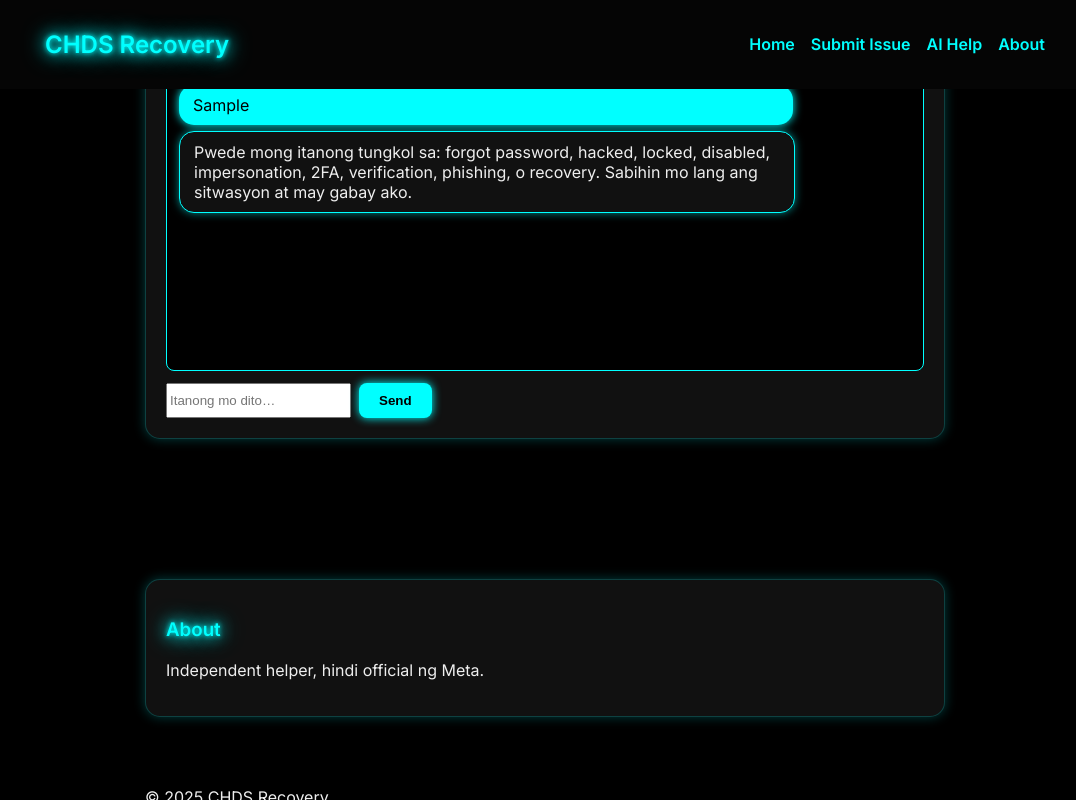
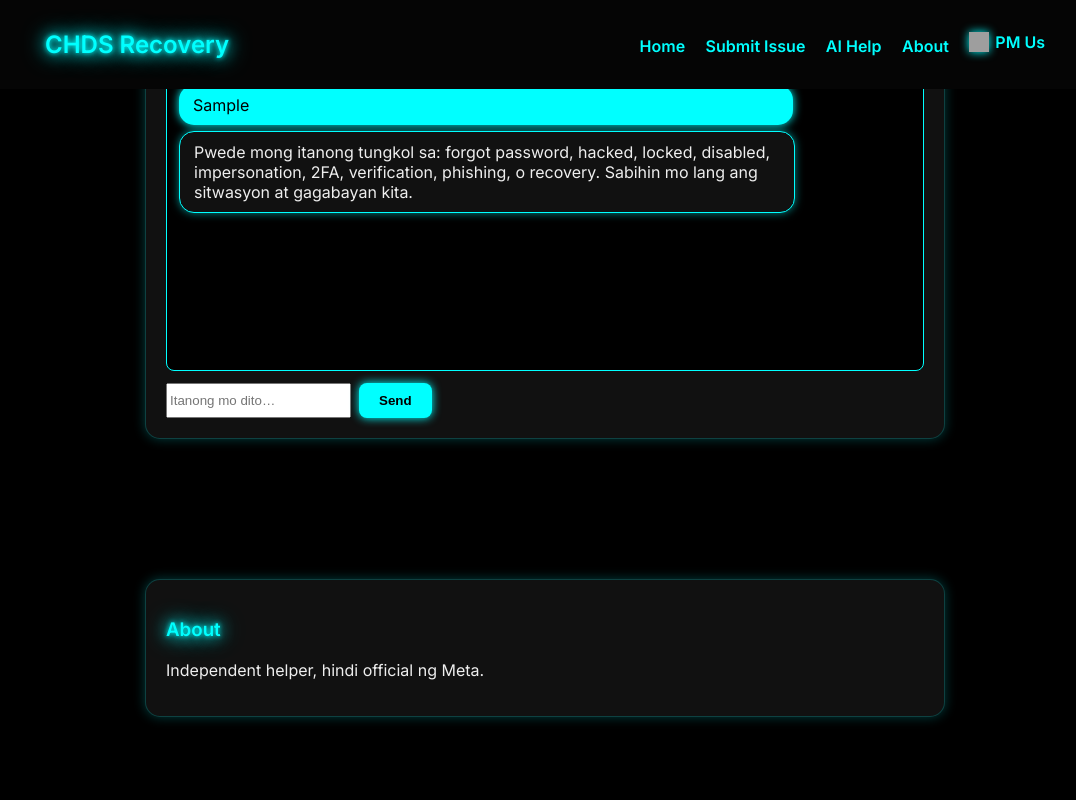
Before and after one commit to TradebookSecrets/CHDS-Recovery, a plain HTML site: page index.html in a window 1280 px wide. Both pictures are taken after typing "Sample" into the empty fields and a click on the button "Send". Shown: the part 1778-2578 px from the top of the page, without its empty margins (95-1171 px from the left). Drawn offline with Linux system fonts and the light colour scheme; grey boxes are pictures that could not be loaded.

Commit message:
Update index.html

```diff
--- a/index.html
+++ b/index.html
@@ -10,8 +10,9 @@
     .neon{color:#0ff;text-shadow:0 0 5px #0ff,0 0 15px #0ff,0 0 25px #0ff}
     nav{background:#050505;position:sticky;top:0;z-index:100;padding:10px 0;box-shadow:0 0 15px #0ff66}
     nav .container{display:flex;justify-content:space-between;align-items:center;max-width:1000px;margin:auto;padding:0 16px}
-    .menu a{margin-left:16px;color:#0ff;text-decoration:none;font-weight:600;transition:.3s}
-    .menu a:hover{text-shadow:0 0 10px #0ff,0 0 20px #0ff;color:#fff}
+    .menu a{margin-left:16px;color:#0ff;text-decoration:none;font-weight:600;transition:.3s;display:inline-flex;align-items:center;gap:6px}
+    .menu a:hover{text-shadow:0 0 10px #0ff,0 0 20px #0ff;color:#fff;transform:scale(1.1);animation:bounce 0.6s}
+    @keyframes bounce{0%,100%{transform:translateY(0)}50%{transform:translateY(-5px)}}
     section{padding:70px 20px;animation:fadeIn 1s ease both}
     @keyframes fadeIn{from{opacity:0;transform:translateY(20px)}to{opacity:1;transform:translateY(0)}}
     .container{max-width:800px;margin:auto}
@@ -30,87 +31,127 @@
     .overlay{position:fixed;inset:0;background:#000d;display:grid;place-items:center;z-index:1000}
     .spinner{border:6px solid #333;border-top:6px solid #0ff;border-radius:50%;width:70px;height:70px;animation:spin 1s linear infinite;margin:auto}
     @keyframes spin{0%{transform:rotate(0)}100%{transform:rotate(360deg)}}
-    .loading-text{color:#0ff;margin-top:10px;font-family:'Orbitron',sans-serif;letter-spacing:2px;animation:blink 1s infinite}
-    @keyframes blink{0%,100%{opacity:1}50%{opacity:.3}}
+    .loading-text{color:#0ff;margin-top:10px;font-family:'Orbitron',sans-serif;letter-spacing:2px}
+    footer{text-align:center;padding:20px;font-size:14px;color:#888}
+    .fb-logo{width:20px;height:20px;filter:drop-shadow(0 0 5px #0ff)}
   </style>
 </head>
 <body>
   <!-- LOADING -->
-  <div class="overlay" id="overlay">
-    <div>
-      <div class="spinner"></div>
-      <div class="loading-text">Loading…</div>
+  <div class="overlay" id="overlay"><div><div class="spinner"></div><div class="loading-text">Loading…</div></div></div>
+
+  <!-- NAV -->
+  <nav>
+    <div class="container">
+      <h2 class="neon">CHDS Recovery</h2>
+      <div class="menu">
+        <a href="#home">Home</a>
+        <a href="#submit">Submit Issue</a>
+        <a href="#chat">AI Help</a>
+        <a href="#about">About</a>
+        <a href="https://m.me/chds.recovery" target="_blank">
+          <img src="https://cdn-icons-png.flaticon.com/512/124/124010.png" class="fb-logo"/> PM Us
+        </a>
       </div>
     </div>
-
-  <!-- NAV -->
-  <nav><div class="container"><h2 class="neon">CHDS Recovery</h2><div class="menu"><a href="#home">Home</a><a href="#submit">Submit Issue</a><a href="#chat">AI Help</a><a href="#about">About</a></div></div></nav>
+  </nav>
 
   <!-- HERO -->
-  <section id="home" class="hero"><div class="container"><div class="card"><h2 class="neon">Facebook Recovery Assistance</h2><p>Kumonekta sa AI para malaman ang mga possible issues at solutions.</p></div></div></section>
+  <section id="home" class="hero">
+    <div class="container">
+      <div class="card">
+        <h2 class="neon">Facebook Recovery Assistance</h2>
+        <p>Kumonekta sa AI para malaman ang mga possible issues at solutions.</p>
+      </div>
+    </div>
+  </section>
 
   <!-- FORM -->
-  <section id="submit"><div class="container"><div class="card"><h3 class="neon">Submit Your Issue</h3>
+  <section id="submit">
+    <div class="container">
+      <div class="card">
+        <h3 class="neon">Submit Your Issue</h3>
         <form id="issueForm">
           <input id="name" name="name" placeholder="Pangalan" required>
           <input id="email" name="email" type="email" placeholder="Email" required>
           <input id="fb" name="fb" placeholder="Facebook Profile Link">
           <textarea id="issue" name="issue" placeholder="Describe the issue…" required></textarea>
-      <select id="priority" name="priority"><option>Normal</option><option>High</option><option>Critical</option></select>
-      <input type="submit" class="btn" value="Submit Issue">
+          <select id="priority" name="priority">
+            <option>Normal</option>
+            <option>High</option>
+            <option>Critical</option>
+          </select>
+          <input type="submit" class="btn" value="Send Issue">
           <p id="formStatus"></p>
         </form>
-  </div></div></section>
+      </div>
+    </div>
+  </section>
 
   <!-- CHATBOT -->
-  <section id="chat"><div class="container"><div class="card"><h3 class="neon">AI Customer Service</h3>
+  <section id="chat">
+    <div class="container">
+      <div class="card">
+        <h3 class="neon">AI Customer Service</h3>
         <div class="chat">
           <div id="chatlog" class="chatlog"></div>
-      <div style="display:flex;gap:8px"><input id="chatInput" placeholder="Itanong mo dito…"><button id="sendBtn" class="btn">Send</button></div>
+          <div style="display:flex;gap:8px">
+            <input id="chatInput" placeholder="Itanong mo dito…">
+            <button id="sendBtn" class="btn">Send</button>
           </div>
-  </div></div></section>
+        </div>
+      </div>
+    </div>
+  </section>
 
   <!-- ABOUT -->
-  <section id="about"><div class="container"><div class="card"><h3 class="neon">About</h3><p>Independent helper, hindi official ng Meta.</p></div></div></section>
+  <section id="about">
+    <div class="container">
+      <div class="card">
+        <h3 class="neon">About</h3>
+        <p>Independent helper, hindi official ng Meta.</p>
+      </div>
+    </div>
+  </section>
 
   <footer><div class="container">© <span id="year"></span> CHDS Recovery</div></footer>
 
   <script>
     const $=s=>document.querySelector(s);
     const speak=t=>{try{speechSynthesis.speak(new SpeechSynthesisUtterance(t))}catch(e){}};
-
-    // AUTO LOADING SCREEN
-    window.addEventListener('load',()=>{
-      setTimeout(()=>{
-        $('#overlay').style.display='none';
-        speak('Welcome to CHDS Recovery Service, please submit your issue.');
-      },2000);
-    });
+    const overlay=$('#overlay');const sleep=ms=>new Promise(r=>setTimeout(r,ms));
+    async function showLoader(){overlay.style.display='grid';await sleep(2000);overlay.style.display='none';speak('Welcome to CHDS Recovery Service, please submit your issue.');}
+    showLoader(); // auto load animation
 
     $('#year').textContent=new Date().getFullYear();
 
-    // FORM
+    // FORM: mailto setup
     const form=$('#issueForm');const statusEl=$('#formStatus');
     form.addEventListener('submit',e=>{
       e.preventDefault();
-      statusEl.textContent='✅ Issue submitted successfully. Our team will review it soon.';
+      const data=Object.fromEntries(new FormData(form).entries());
+      const {name,email,issue}=data;
+      if(!name||!email||!issue){statusEl.textContent='Complete required fields.';return;}
+      window.location.href=`mailto:your-email@example.com?subject=Issue from ${name}&body=${encodeURIComponent("Email: "+email+"\nFB: "+data.fb+"\nPriority: "+data.priority+"\n\nIssue: "+issue)}`;
+      statusEl.textContent="✅ Issue submitted successfully. Please check your email client.";
     });
 
     // CHATBOT
     const chatlog=$('#chatlog');const input=$('#chatInput');const sendBtn=$('#sendBtn');
     function addBubble(t,who='bot'){const b=document.createElement('div');b.className='bubble '+who;b.textContent=t;chatlog.appendChild(b);chatlog.scrollTop=chatlog.scrollHeight;if(who==='bot')speak(t);}
-    function botAnswer(q){q=q.toLowerCase();
-      if(q.includes('submit')) return 'Para mag-submit: Pumunta sa Submit Issue tab at punan ang form. Makikita mo ang kumpirmasyon kapag naisumite na.';
-      if(q.includes('forgot')||q.includes('password')) return 'Kung nakalimutan ang password: 1) Gamitin ang Forgot Password option, 2) Piliin ang email o phone para makatanggap ng reset link, 3) Palitan agad ng strong password.';
-      if(q.includes('hacked')||q.includes('nahack')) return 'Kung nahack: 1) I-reset agad ang password, 2) Mag-log out sa lahat ng devices, 3) Enable 2FA, 4) Report ang hack sa Facebook Help Center.';
-      if(q.includes('locked')) return 'Kung locked: Dahil sa suspicious activity. Sundin ang on-screen instructions para sa identity verification (upload ng ID o code).';
-      if(q.includes('disabled')) return 'Kung disabled: Maaaring violation o error. Pumunta sa Facebook Help Center at mag-submit ng appeal gamit ang ID at detalye.';
-      if(q.includes('impersonation')||q.includes('fake')) return 'Kung may gumagaya sayo: I-report agad gamit ang Report tool. Piliin ang Pretending to Be Someone option at mag-upload ng patunay kung kailangan.';
-      if(q.includes('2fa')||q.includes('two factor')) return 'Kung problema sa 2FA: Siguraduhin na may access ka sa Authenticator App o SMS. Kung wala, gumamit ng recovery codes o mag-request ng support sa Facebook.';
-      if(q.includes('verify')||q.includes('verification')) return 'Kung hinihingi ang verification: Mag-upload ng malinaw at valid na ID. Sundin ang instructions sa verification page.';
-      if(q.includes('phishing')||q.includes('scam')) return 'Kung na-phish: 1) Palitan agad password, 2) I-check login devices, 3) Enable 2FA, 4) I-report ang phishing link.';
-      if(q.includes('recover')||q.includes('recovery')) return 'Recovery steps: 1) Subukan ang email/phone na naka-link, 2) Gumamit ng trusted contacts kung available, 3) Sundin ang official recovery form ng Facebook.';
-      return 'Pwede mong itanong tungkol sa: forgot password, hacked, locked, disabled, impersonation, 2FA, verification, phishing, o recovery. Sabihin mo lang ang sitwasyon at may gabay ako.';
+    function botAnswer(q){
+      q=q.toLowerCase();
+      if(q.includes('submit')) return 'Para mag-submit, pumunta sa Submit Issue tab at i-fill out ang form na may pangalan, email, at detalye ng problema.';
+      if(q.includes('forgot')||q.includes('password')) return 'Kung nakalimutan ang password, gamitin ang Forgot Password option ng Facebook. Makakatanggap ka ng reset link via email o SMS.';
+      if(q.includes('hacked')||q.includes('nahack')) return 'Kung nahack ang account mo: agad na i-reset ang password, i-logout lahat ng devices, i-enable ang 2FA, at i-report ang hack sa Facebook Help Center.';
+      if(q.includes('locked')) return 'Kung locked ang account mo, kadalasan dahil suspicious activity. Sundin ang instructions ng Facebook para sa ID verification o security check.';
+      if(q.includes('disabled')) return 'Kung disabled ang account, maaaring policy violation o mistake. Pwede kang mag-appeal gamit ang form sa Facebook Help Center.';
+      if(q.includes('impersonation')||q.includes('fake')) return 'Kung may gumagaya sayo, gamitin ang Report tool ng Facebook at piliin ang Pretending to Be Someone option.';
+      if(q.includes('2fa')||q.includes('two factor')) return 'Kung problema sa 2FA, siguraduhin na may access ka sa authentication method (SMS/Auth app). Kung wala, gamitin ang recovery codes o humingi ng tulong sa FB support.';
+      if(q.includes('verify')||q.includes('verification')) return 'Kung hiningi ang verification, kailangan ng valid ID para makapagpatuloy. Sundin ang verification page ng Facebook.';
+      if(q.includes('phishing')||q.includes('scam')) return 'Kung naloko ka sa phishing/scam link, agad na palitan ang password at i-check ang login activity para ma-secure ang account.';
+      if(q.includes('recover')||q.includes('recovery')) return 'Sa recovery, i-check kung alin sa email/number ang pwede mo pang gamitin. Kung wala na, gumamit ng trusted contacts o official recovery forms ng Facebook.';
+      return 'Pwede mong itanong tungkol sa: forgot password, hacked, locked, disabled, impersonation, 2FA, verification, phishing, o recovery. Sabihin mo lang ang sitwasyon at gagabayan kita.';
     }
     function send(){const q=input.value.trim();if(!q)return;addBubble(q,'user');input.value='';setTimeout(()=>addBubble(botAnswer(q),'bot'),500)}
     sendBtn.addEventListener('click',send);input.addEventListener('keydown',e=>{if(e.key==='Enter')send()});
```
Lines whose indentation alone changed are shown as unchanged.
